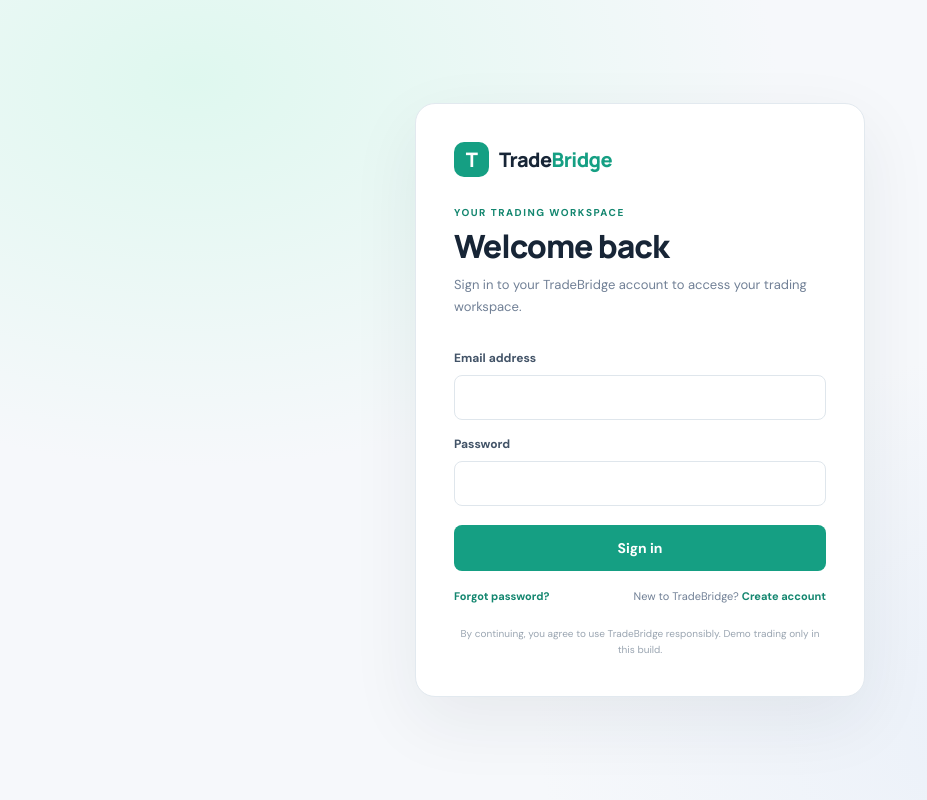
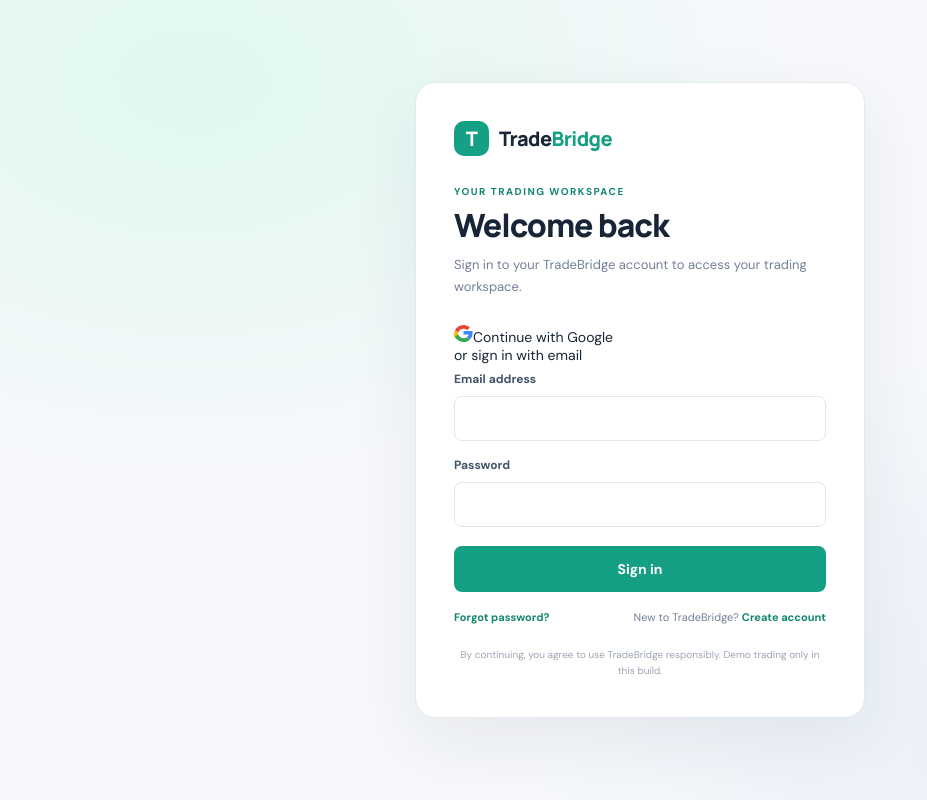
Before and after one commit to joel-mwangi/tradebridge, a Next.js app: page /login in a window 1280 px wide. Shown: the whole page, without its empty margins (0-927 px from the left). Built offline with nearby package versions, Linux system fonts and the light colour scheme.

Commit message:
Add Google sign-in to auth screens and sanitize auth errors

```diff
--- a/src/app/login/page.tsx
+++ b/src/app/login/page.tsx
@@ -5,18 +5,23 @@
 import type { FormEvent } from "react";
 import { createClient } from "@/lib/supabase/client";
 import AuthShell from "@/components/auth-shell";
+import GoogleSignInButton from "@/components/google-sign-in-button";
 
 export default function LoginPage() {
   const [email, setEmail] = useState("");
   const [password, setPassword] = useState("");
   const [busy, setBusy] = useState(false);
   const [message, setMessage] = useState("");
+  const [nextPath, setNextPath] = useState("/");
 
   useEffect(() => {
     const params = new URLSearchParams(window.location.search);
+    const requested = params.get("next");
+    if (requested && requested.startsWith("/") && !requested.startsWith("//")) setNextPath(requested);
+
     if (params.get("error") === "configuration") {
-      setMessage("Platform authentication is not configured yet. Add the Supabase environment variables in Vercel.");
-    } else if (params.get("error") === "callback") {
+      setMessage("Sign-in is temporarily unavailable. Please try again later.");
+    } else if (params.get("error") === "callback" || params.get("error") === "google") {
       setMessage("We could not complete sign-in. Please try again.");
     } else if (params.get("signed_out") === "1") {
       setMessage("You have signed out of TradeBridge.");
@@ -32,20 +37,23 @@
     try {
       const supabase = createClient();
       const { error } = await supabase.auth.signInWithPassword({ email: email.trim(), password });
-      if (error) setMessage(error.message);
-      else {
-        const requested = new URLSearchParams(window.location.search).get("next");
-        const destination = requested && requested.startsWith("/") && !requested.startsWith("//") ? requested : "/";
-        window.location.assign(destination);
+      if (error) {
+        setMessage("We could not sign you in with those details. Check them and try again.");
+      } else {
+        window.location.assign(nextPath);
       }
-    } catch (error) {
-      setMessage(error instanceof Error ? error.message : "Unable to sign in right now.");
+    } catch {
+      setMessage("Unable to sign in right now. Please try again.");
     } finally {
       setBusy(false);
     }
   }
 
   return <AuthShell title="Welcome back" subtitle="Sign in to your TradeBridge account to access your trading workspace.">
+    <div className="auth-social">
+      <GoogleSignInButton next={nextPath} />
+      <div className="auth-divider"><span>or sign in with email</span></div>
+    </div>
     <form className="auth-form" onSubmit={submit}>
       <label htmlFor="email">Email address</label>
       <input id="email" type="email" autoComplete="email" value={email} onChange={e => setEmail(e.target.value)} required />
```
